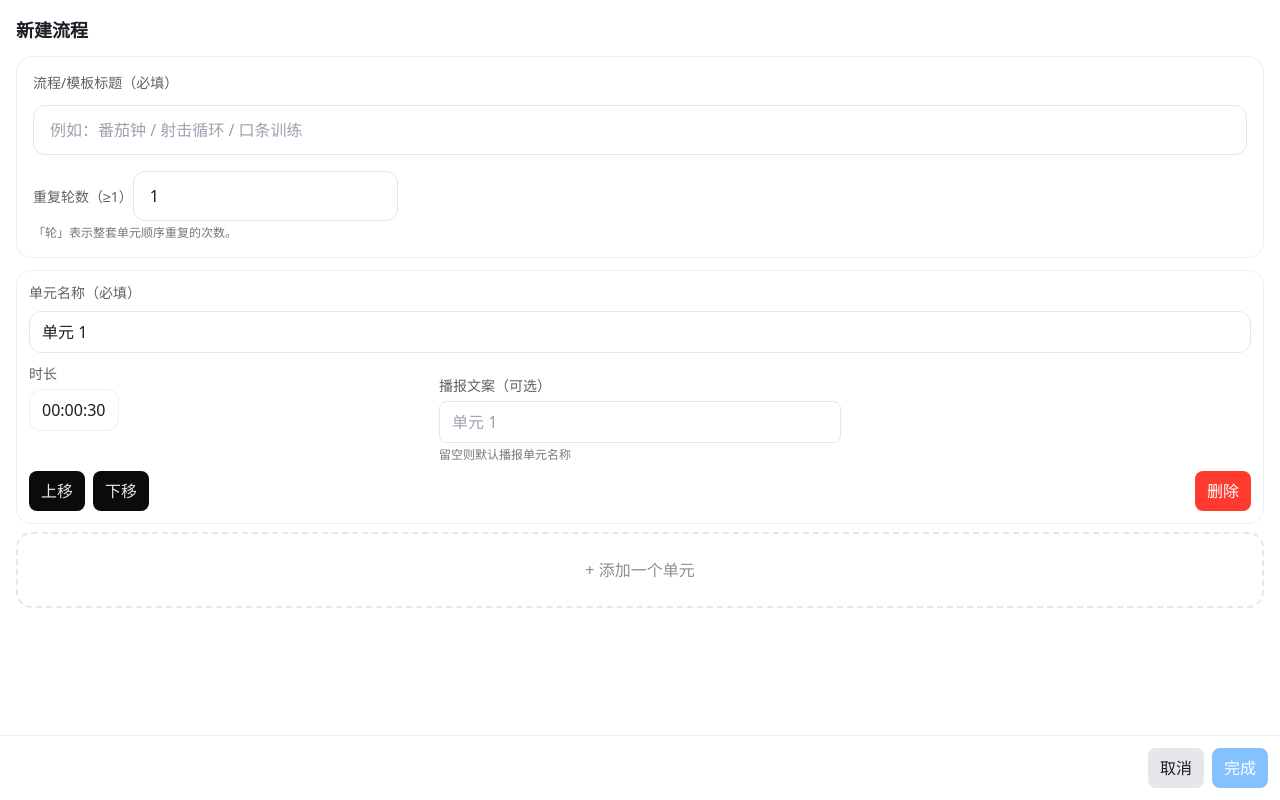
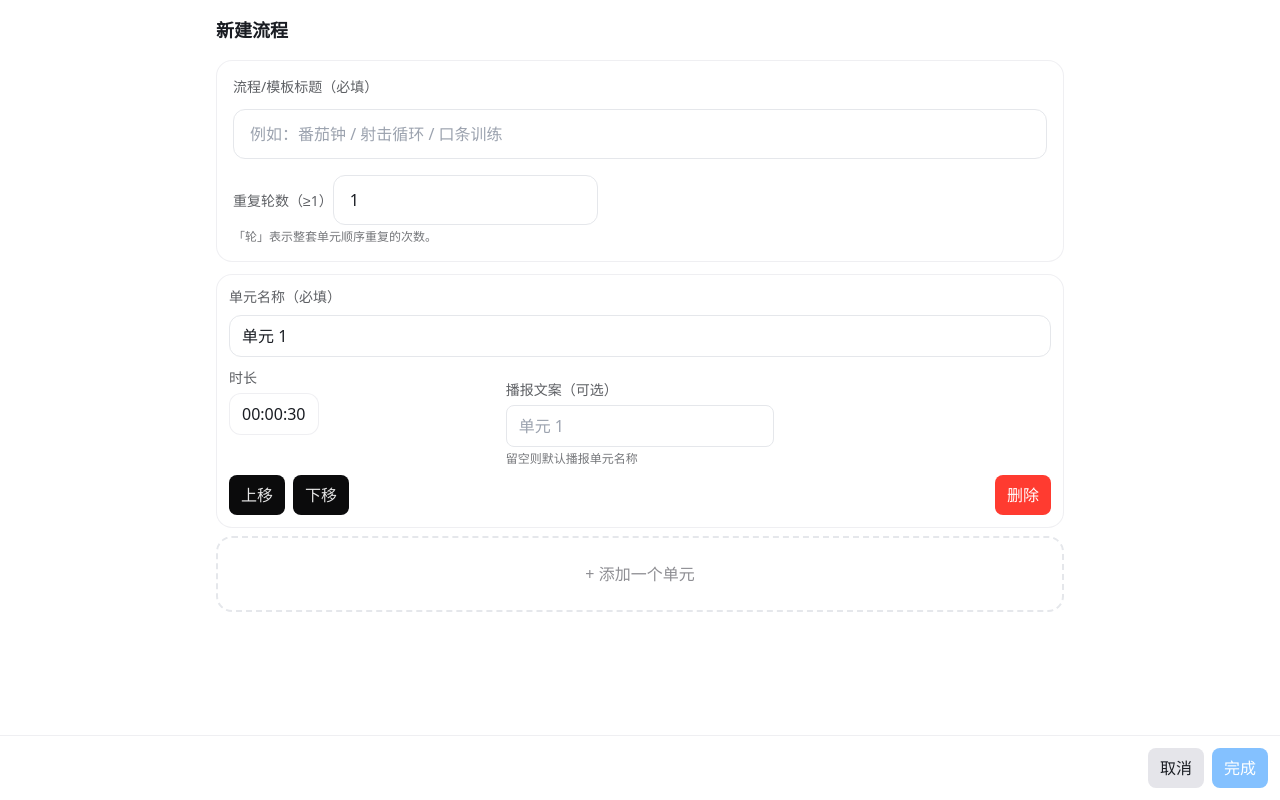
Before and after one commit to PENG1028/timeloop, a Next.js app: page /flows/new in a window 1280 px wide. Built offline with nearby package versions, Linux system fonts and the light colour scheme.

Commit message:
添加宽度限制880px

```diff
--- a/app/flows/[id]/page.tsx
+++ b/app/flows/[id]/page.tsx
@@ -311,7 +311,7 @@ export default function FlowDetailEditPage({ params }: { params: { id: string }
   const minRound = Math.max(1, (flows[params.id]?.roundIndex ?? -1) + 1);
 
   return (
-    <main className="p-4 space-y-4">
+    <main className="mx-auto max-w-[880px] w-full p-4 space-y-4">
       {(!mounted || restoring) ? (
         // 骨架
         <div className="rounded-2xl p-4 border border-slate-200/60 dark:border-white/10">
--- a/app/flows/new/page.tsx
+++ b/app/flows/new/page.tsx
@@ -48,7 +48,7 @@ export default function NewFlowPage() {
     );
 
     return (
-        <div className="p-4">
+        <div className="mx-auto max-w-[880px] w-full p-4 space-y-4">
             <div className="mb-3 text-lg font-semibold">新建流程</div>
             <PlanEditor
                 draft={draft}
--- a/app/page.tsx
+++ b/app/page.tsx
@@ -99,7 +99,7 @@ export default function HomeMobile() {
   );
 
   return (
-    <main className="p-4 space-y-3">
+    <main className="mx-auto max-w-[880px] w-full p-4 space-y-3">
       {!mounted ? (
         <>
           <div className="h-10" />
```
